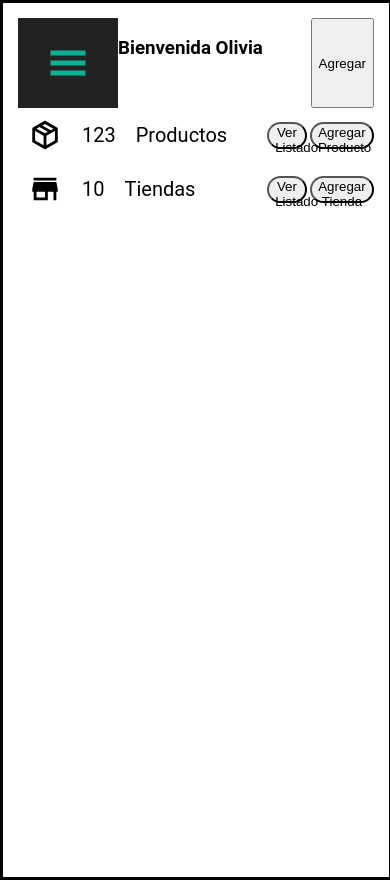
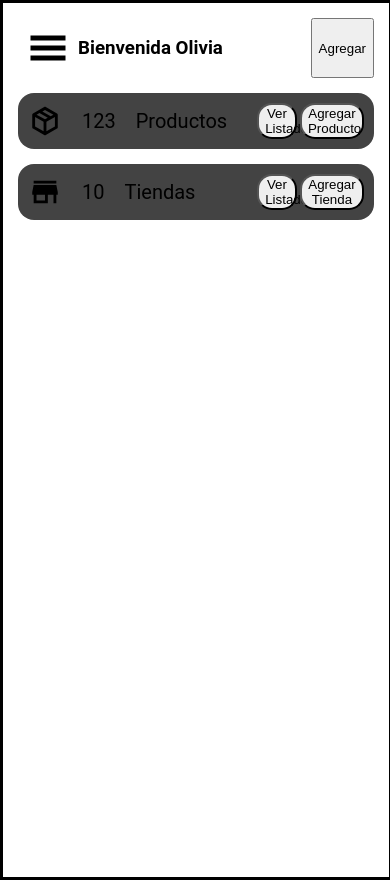
Before and after one commit to aamocca/sprint4ecommerce, a React (Create React App) app: page / in a window 390 px wide. Built offline with nearby package versions, Linux system fonts and the light colour scheme.

Commit message:
Ajustes en estilos

```diff
--- a/src/App.css
+++ b/src/App.css
@@ -18,16 +18,12 @@
     color: #fff; /* color de hamburguesa */
   }
 
-  header {
-    padding: 30px;
-    background: #222222;
-    height: 30px;
-    z-index: 100;
-  }
+
 
   .sidenav {
     width: 15%;
-    background: #222222;
+    background: rgba(34, 34, 34, .9);
+    backdrop-filter: blur(2px);
     position: absolute;
     height: 95vh;
     padding: 0 30px;
--- a/src/components/Header.js
+++ b/src/components/Header.js
@@ -17,6 +17,7 @@ const Header = () => {
           </div>
         </section>
         <section className="inpBuscador">
+        {/* <Navbar show={showNav} /> */}
           <h1 className="tituloMain">Bienvenida Olivia</h1>
           <button className="botonAgregar">Agregar</button>
         </section>
--- a/src/components/MenuAdmin.js
+++ b/src/components/MenuAdmin.js
@@ -1,16 +1,17 @@
 import "../css/MenuAdmin.css";
 import { Link } from "react-router-dom";
 import { useState } from "react";
-import Navbar from "./Navbar";
 import "../App.css";
 import "../header.css";
-import { GiHamburgerMenu } from "react-icons/gi";
 import { Routes, Route } from "react-router-dom";
 import Home from "../pages/Home/Home";
 import ProductList from "../pages/Products/ProductsList/ProductsList";
 import ProductView from "../pages/Products/ProductView/ProductView";
 import ProductsNew from "../pages/Products/ProductsNew/ProductsNew";
 import Header from "./Header";
+import home from "../img/home.svg";
+import caja from "../img/package-variant-closed.svg"
+import tienda from "../img/store.svg"
 
 const MenuAdmin = () => {
   const [showNav, setShowNav] = useState(false);
@@ -27,14 +28,18 @@ const MenuAdmin = () => {
         </section> */}
 
         <section className="sideBar">
+
           <h1>MiEcommerce</h1>
 
           <div className="menus SbInicio">
+          <img className="imagen" src={home} />
             <Link to="/" style={{ textDecoration: "none", color: "#000" }}>
+
               Inicio
             </Link>
           </div>
           <div className="menus SbProductos">
+          <img className="imagen" src={caja} />
             <Link
               to="/products"
               style={{ textDecoration: "none", color: "#000" }}
@@ -43,13 +48,14 @@ const MenuAdmin = () => {
             </Link>
           </div>
           <div className="menus SbTiendas">
+          <img className="imagen" src={tienda} />
             <Link to="*" style={{ textDecoration: "none", color: "#000" }}>
               Tiendas
             </Link>
           </div>
         </section>
-        <section className="menus mainArea">
-          <Header />
+        <section className="mainArea">
+        <Header />
           {/* Aqui va el header */}
 
           <Routes>
--- a/src/css/MenuAdmin.css
+++ b/src/css/MenuAdmin.css
@@ -42,10 +42,13 @@ html {
 .SbProductos,
 .SbTiendas,
 .SbInicio {
+  display: flex;
+  justify-content: space-between;
+  align-items: center;
   margin: 10px 0;
   text-decoration-line: none;
   font-size: 16px;
-  display: block;
+  /* display: block; */
   padding: 10px 15px;
   border-radius: 6px;
 }
@@ -56,6 +59,7 @@ html {
   background: #595959;
 }
 
+
 @media (max-width: 1024px) {
   .sideBar {
     display: none;
--- a/src/header.css
+++ b/src/header.css
@@ -11,16 +11,25 @@ header {
   justify-content: space-between;
   width: 100%;
 }
+article{
+  display: none;
+}
 
 @media (max-width: 1024px) {
   header {
     display: flex;
-    color: #0cb093;
+    color: black;
     align-items: center;
+    margin: 10px;
+  }
+  article{
+    display: contents;
   }
 }
 .BotonBusqueda {
   display: none;
+  align-items: center;
+  border-radius: 15px;
 }
 
 header svg {
--- a/src/pages/Home/Home.css
+++ b/src/pages/Home/Home.css
@@ -1,17 +1,16 @@
 .homeOrden {
   display: flex;
   width: 100%;
+  border-radius: 16px;
+  background-color: #434343;
+  margin: 15px 0 0 0;
 }
-.homeOrden2 {
-  display: flex;
-  width: 100%;
-}
+
 .nombres {
   width: 70%;
   display: flex;
   align-items: center;
   font-size: 20px;
-
 }
 
 .botones {
@@ -37,3 +36,10 @@
 .objetos{
   margin: 10px;
 }
+@media (max-width: 1024px) {
+  .botones {
+   height: 70%;
+   padding: 10px;
+  }
+
+}
--- a/src/pages/Home/Home.js
+++ b/src/pages/Home/Home.js
@@ -17,7 +17,7 @@ const Home = () => {
         </div>
       </section>
 
-      <section className="homeOrden2">
+      <section className="homeOrden">
         <div className="nombres">
           <img className="objetos" src={tienda} />
           <p className="objetos" >10</p>
```
Also changed, not shown: src/img/package-variant-closed.svg (added), src/img/store.svg (added).
